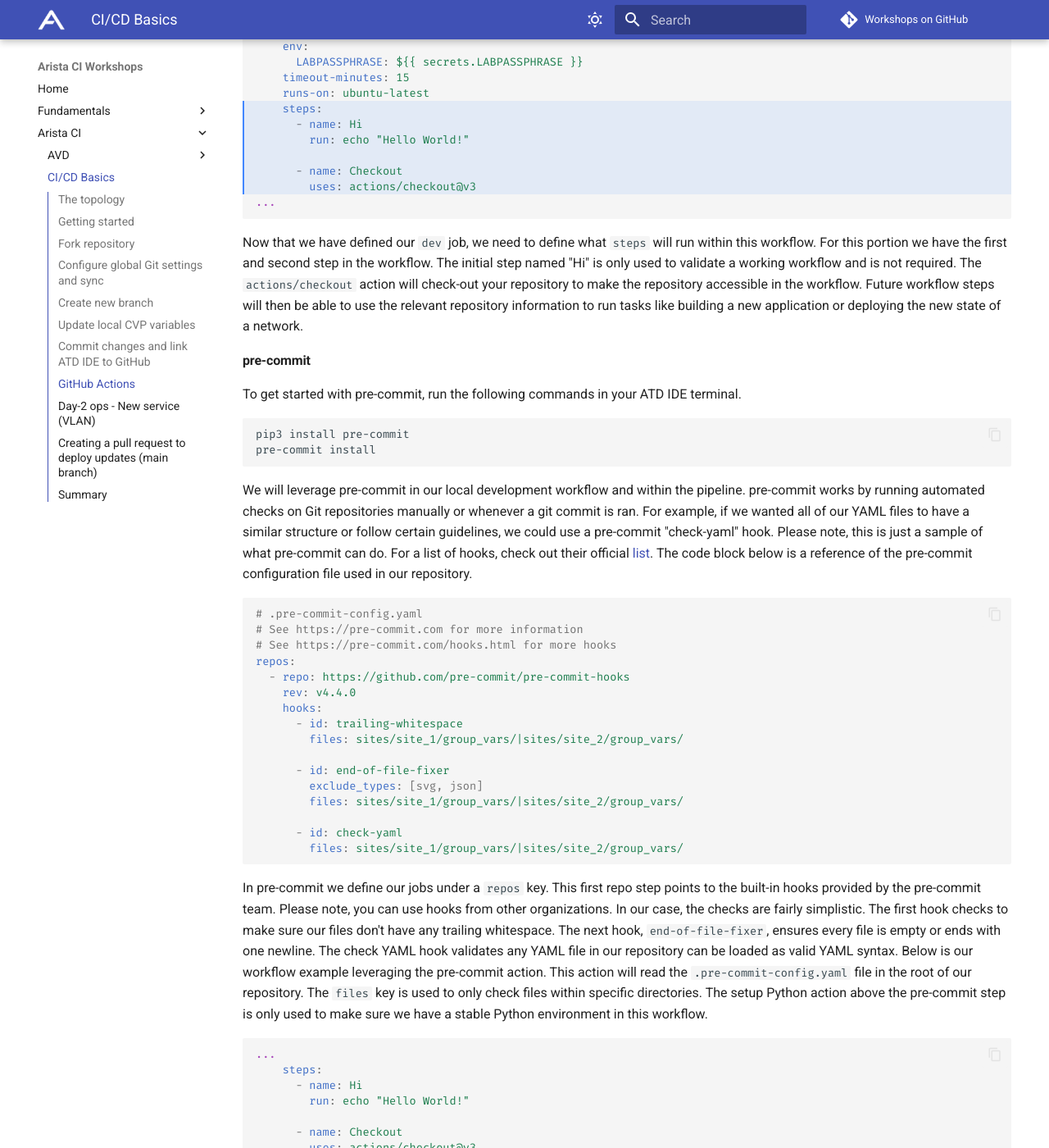
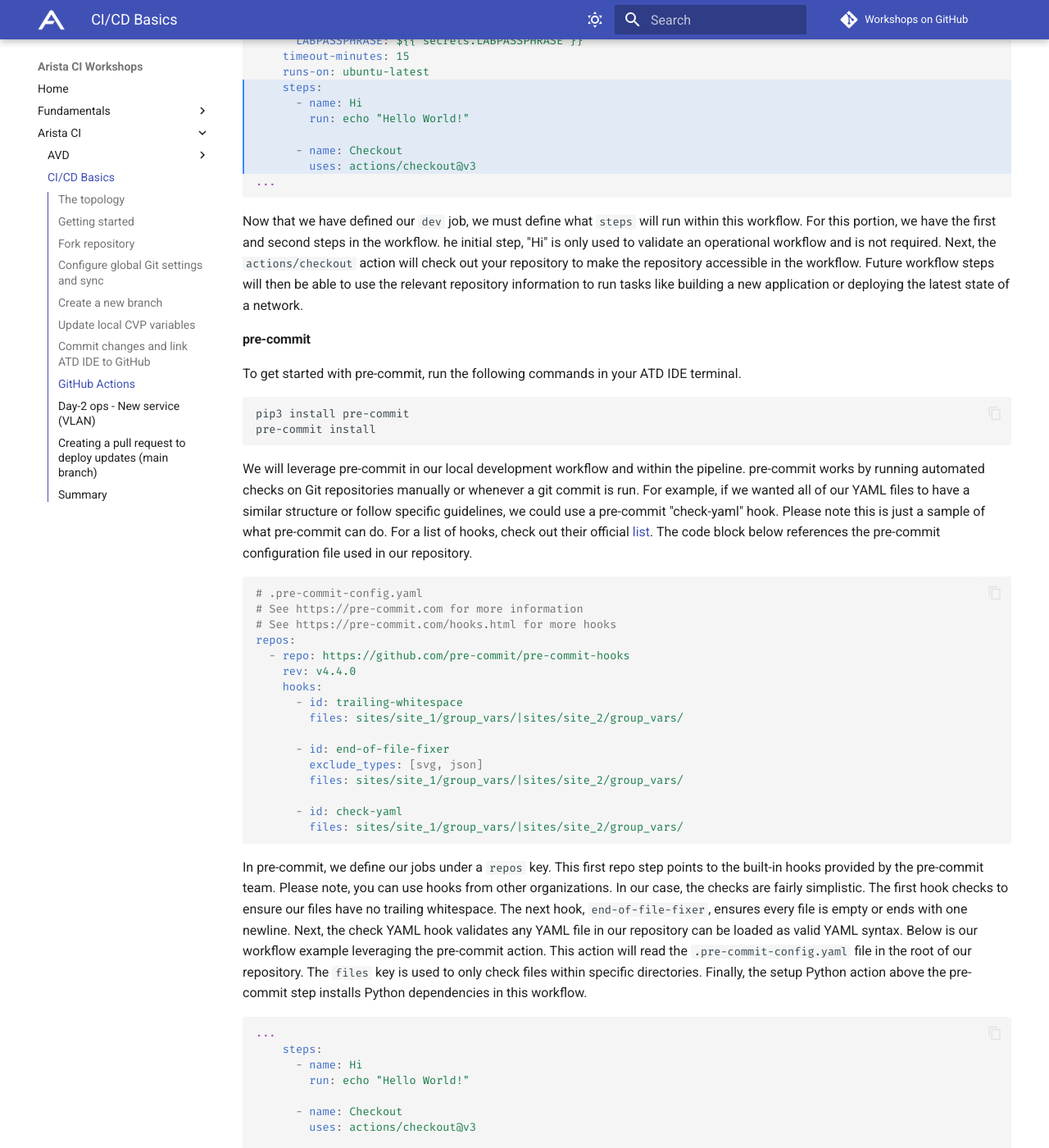
Before and after one commit to aristanetworks/avd-workshops, an MkDocs documentation site: the page built from workshops/cicd-basics.md, in a window 1280 px wide and 1400 px high, scrolled down 8107 px. Shown: the whole window at 82% size. Built offline with MkDocs 1.6.1 and Material for MkDocs 9.7.7, drawn with Linux system fonts in a browser that asks for light colours; comment, search, counter and statistics services are not loaded; some of the changed text lies outside the part shown.

Commit message:
last updates

````diff
--- a/workshops/cicd-basics.md
+++ b/workshops/cicd-basics.md
@@ -11,7 +11,7 @@
 
 ## The topology
 
-Throughout this section we will make use of the following dual datacenter topology. Click on the image to zoom in for details.
+Throughout this section, we will use the following dual data center topology. Click on the image to zoom in for details.
 
 ![Dual DC Topology](assets/images/dual-dc-topo.svg)
 
@@ -21,7 +21,7 @@
 
 ### Local installation
 
-You must install the base requirements if running outside of the ATD interactive developer environment (IDE).
+If running outside of the ATD interactive developer environment (IDE), you must install the base requirements.
 
 ```shell
 python3 -m venv venv
@@ -105,12 +105,12 @@
 !!! note
     If the Git `user.name` and `user.email` are set, they may be skipped. You can check this by running the `git config --list` command.
 
-## Create new branch
+## Create a new branch
 
 In a moment, we will be deploying changes to our environment. In reality, updates to a code repository would be done from a development or feature branch. We will follow this same workflow.
 
 !!! note
-    This example will use the branch name of `dc-updates`, if you use your own naming scheme, make sure to make the appropriate updates.
+    This example will use the branch name `dc-updates`. If you use a different branch name, update the upcoming examples appropriately.
 
 ```shell
 git checkout -b dc-updates
@@ -151,7 +151,7 @@
 
 ## Commit changes and link ATD IDE to GitHub
 
-We have two changes in our `hosts.yml` files for production and development environments. The following can be executed from the terminal or GUI interface.
+You can run the following commands from the terminal or VS Code interface.
 
 ```shell
 git add .
@@ -168,7 +168,7 @@
 
 ### Workflow file
 
-GitHub actions are defined within the `.github/workflows` directory of our code repository.
+GitHub actions are defined within our code repository's `.github/workflows` directory.
 
 ```yaml
 # dev.yml
@@ -181,7 +181,7 @@
 ...
 ```
 
-At the highest level of our workflow file, we set the `name` of the workflow. This version of our workflow file represents any pushes that do not go to the main branch. We would like our test or development workflow to start whenever we make any pushes or changes to any branches ***not*** named main. We can control this by setting the `on.push.branches-ignore` variable to main.
+At the highest level of our workflow file, we set the `name` of the workflow. This version of our workflow file represents any pushes that do not go to the main branch. For example, we would like our test or development workflow to start whenever we push or change any branches ***not*** named main. We can control this by setting the `on.push.branches-ignore` variable to main.
 
 ```yaml hl_lines="7-12"
 ...
@@ -199,7 +199,7 @@
 ...
 ```
 
-In the next portion of the workflow file we define a dictionary of `jobs`. For this example we will only use one job with multiple steps. We set the ATD credential as an environment variable that will be available for our future steps. The `timeout-minutes` variable is optional and is only included to make sure we remove and long-running workflows. In reality, this workflow should come nowhere near the 15 minute mark. Any more than that and it should signal to us that there is a problem in the workflow. At the end of this code block we can see the `runs-on` key. This workflow uses the `ubuntu-latest` flavor but other options are available. For example, we can use a Windows, Ubuntu, or macOS runner.
+In the next portion of the workflow file, we define a dictionary of `jobs`. For this example, we will only use one job with multiple steps. We set the ATD credential as an environment variable that will be available for our future steps. The `timeout-minutes` variable is optional and only included to ensure we remove any long-running workflows. This workflow should come nowhere near the 15-minute mark. Any more than that, and it should signal to us that there is a problem in the workflow. We can see the `runs-on` key at the end of this code block. This workflow uses the `ubuntu-latest` flavor, but other options are available. For example, we can use a Windows, Ubuntu, or macOS runner.
 
 ```yaml hl_lines="8-13"
 ...
@@ -218,7 +218,7 @@
 ...
 ```
 
-Now that we have defined our `dev` job, we need to define what `steps` will run within this workflow. For this portion we have the first and second step in the workflow. The initial step named "Hi" is only used to validate a working workflow and is not required. The `actions/checkout` action will check-out your repository to make the repository accessible in the workflow. Future workflow steps will then be able to use the relevant repository information to run tasks like building a new application or deploying the new state of a network.
+Now that we have defined our `dev` job, we must define what `steps` will run within this workflow. For this portion, we have the first and second steps in the workflow. he initial step, "Hi" is only used to validate an operational workflow and is not required. Next, the `actions/checkout` action will check out your repository to make the repository accessible in the workflow. Future workflow steps will then be able to use the relevant repository information to run tasks like building a new application or deploying the latest state of a network.
 
 #### pre-commit
 
@@ -229,7 +229,7 @@
 pre-commit install
 ```
 
-We will leverage pre-commit in our local development workflow and within the pipeline. pre-commit works by running automated checks on Git repositories manually or whenever a git commit is ran. For example, if we wanted all of our YAML files to have a similar structure or follow certain guidelines, we could use a pre-commit "check-yaml" hook. Please note, this is just a sample of what pre-commit can do. For a list of hooks, check out their official [list](https://pre-commit.com/hooks.html). The code block below is a reference of the pre-commit configuration file used in our repository.
+We will leverage pre-commit in our local development workflow and within the pipeline. pre-commit works by running automated checks on Git repositories manually or whenever a git commit is run. For example, if we wanted all of our YAML files to have a similar structure or follow specific guidelines, we could use a pre-commit "check-yaml" hook. Please note this is just a sample of what pre-commit can do. For a list of hooks, check out their official [list](https://pre-commit.com/hooks.html). The code block below references the pre-commit configuration file used in our repository.
 
 ```yaml
 # .pre-commit-config.yaml
@@ -250,7 +250,7 @@
         files: sites/site_1/group_vars/|sites/site_2/group_vars/
 ```
 
-In pre-commit we define our jobs under a `repos` key. This first repo step points to the built-in hooks provided by the pre-commit team. Please note, you can use hooks from other organizations. In our case, the checks are fairly simplistic. The first hook checks to make sure our files don't have any trailing whitespace. The next hook, `end-of-file-fixer`, ensures every file is empty or ends with one newline. The check YAML hook validates any YAML file in our repository can be loaded as valid YAML syntax. Below is our workflow example leveraging the pre-commit action. This action will read the `.pre-commit-config.yaml` file in the root of our repository. The `files` key is used to only check files within specific directories. The setup Python action above the pre-commit step is only used to make sure we have a stable Python environment in this workflow.
+In pre-commit, we define our jobs under a `repos` key. This first repo step points to the built-in hooks provided by the pre-commit team. Please note, you can use hooks from other organizations. In our case, the checks are fairly simplistic. The first hook checks to ensure our files have no trailing whitespace. The next hook, `end-of-file-fixer`, ensures every file is empty or ends with one newline. Next, the check YAML hook validates any YAML file in our repository can be loaded as valid YAML syntax. Below is our workflow example leveraging the pre-commit action. This action will read the `.pre-commit-config.yaml` file in the root of our repository. The `files` key is used to only check files within specific directories. Finally, the setup Python action above the pre-commit step installs Python dependencies in this workflow.
 
 ```yaml hl_lines="9-13"
 ...
@@ -349,7 +349,7 @@
 
 #### Check file changes to speed up the pipeline
 
-At the moment, our workflow will build and deploy configurations for both sites. This is true even if we only have changes relevant to one site. We can use a path filter to check if changes within specific directories have been modified -signaling to us that a new build and deployment is required. Please take note of the `id` key, this will be referenced in our upcoming workflow steps leveraging Docker Compose.
+Currently, our workflow will build and deploy configurations for both sites. This is true even if we only have changes relevant to one site. We can use a path filter to check if changes within specific directories have been modified, signaling that a new build and deployment are required. Please take note of the `id` key. This will be referenced in our upcoming workflow steps leveraging Docker Compose.
 
 ```yaml
 ...
@@ -376,7 +376,7 @@
 
 #### Containers and Docker Compose
 
-The final steps in our workflow leverages containers and Docker Compose. Containers are a great way to create environments that can be shared across team members or in our case, the CI/CD workflow. The container is already created and hosted on Docker Hub. You can think of this container as the runner for our AVD workflows. If this container was not leveraged in the workflow, we would have to install all requirements during each run of the pipeline, possibly increasing the amount of time the pipeline takes to complete.
+The final steps in our workflow leverage containers and Docker Compose. Containers are a great way to create environments that can be shared across team members or, in our case, the CI/CD workflow. The container is already made and hosted on Docker Hub. You can think of this container as the runner for our AVD workflows. If this container was not leveraged in the workflow, we would have to install all requirements during each pipeline run, possibly increasing the pipeline's completion time.
 
 ```docker
 # Dockerfile
@@ -389,9 +389,9 @@
 WORKDIR /app
 ```
 
-The code block above is the Dockerfile that was used to build the runner in this workflow. We start with a base container of `python:3.9.16-slim`, we then copy any additional python requirements. The last few steps install the requirements with pip and Ansible Galaxy.
+The code block above is the Dockerfile used to build the runner in this workflow. We start with a base container of `python:3.9.16-slim`. We then copy any additional Python requirements. The last few steps install the requirements with pip and Ansible Galaxy.
 
-Docker compose is used to define the deployment of our AVD runner in the `docker-compose.yml` file at the root of our repository. This is optional but allows for a cleaner definition of our container instead of using a long winded `docker run` command.
+Docker compose defines the deployment of our AVD runner in the `docker-compose.yml` file at the root of our repository. This is optional but allows for a cleaner container definition instead of using a long-winded `docker run` command.
 
 ```yaml
 # docker-compose.yml
@@ -407,7 +407,7 @@
       - LABPASSPHRASE=$LABPASSPHRASE
 ```
 
-The `version` key is used to associate this Docker Compose file with a specific version of the Docker API. We then define a list of `services` (containers). Within the `atd-cicd` object, we define the container name and a volume or files to pass along to the container. The `image` key points to the public location of the container. Docker Compose will look at Docker Hub first by default for a particular container image. The last key of `environment` passes an environment variable in our workflow to the container. You may recall this is the secrets variable we set within our actions and in the GitHub Actions file. The code block below lists the final steps in our workflow with Docker Compose and our container. The commands in our steps should be familiar with the make commands we used in the AVD workshop.
+The `version` key associates this Docker Compose file with a specific version of the Docker API. We then define a list of `services` (containers). Within the `atd-cicd` object, we define the container name and volume (files) to pass along to the container. The `image` key points to the public location of the container. Docker Compose will look at Docker Hub first by default for a particular container image. The last key of `environment` passes an environment variable in our workflow to the container. This is the secrets variable we set within our actions and in the GitHub Actions file. The code block below lists the final steps in our workflow with Docker Compose and our container. The commands in our steps should be familiar with the make commands we used in the AVD workshop.
 
 ```yaml
 ...
@@ -427,9 +427,9 @@
         run: docker-compose -f "docker-compose.yml" down
 ```
 
-The test configuration steps have the conditional key of `if`. This maps to each paths filter check step we used earlier. For example, the first path check has an `id` of `filter-site1`. We can reference the `id` in our workflow as `steps.filter-site1.outputs.workflows`. If this is set to `true`, a change was registered in our check and the test build step for site 1 will run.
+The test configuration steps have the conditional key of `if`. This maps to each path filter check step we used earlier. For example, the first path check has an `id` of `filter-site1`. We can reference the `id` in our workflow as `steps.filter-site1.outputs.workflows`. If this is set to `true`, a change was registered in our check and the test build step for site 1 will run.
 
-At this point, make sure the both workflows within the `.github/workflows` directory are ***not*** commented out. Example of the `dev.yml` file is below.
+At this point, make sure both workflows within the `.github/workflows` directory are ***not*** commented out. An example of the `dev.yml` file is below.
 
 ??? ".github/workflows/dev.yml"
     ```yaml
@@ -493,7 +493,7 @@
 
 ## Day-2 ops - New service (VLAN)
 
-This example workflow will add two new VLANs to our sites. One for site 1 and 2. Site 1 will add VLAN 30 and site 2 will add VLAN 50. Example of the updated group_vars is below. The previous workshop modified the configuration of our devices directly through eAPI. This example will leverage GitHub actions with CloudVision to update our nodes. The provisioning with CVP will also create a new container topology and configlet assignment per device. For starters, we can update site 1.
+This example workflow will add two new VLANs to our sites—one for sites 1 and 2. Site 1 will add VLAN 25, and site 2 will add VLAN 45. An example of the updated group_vars is below. The previous workshop modified the configuration of our devices directly through eAPI. This example will leverage GitHub actions with CloudVision to update our nodes. The provisioning with CVP will also create a new container topology and configlet assignment per device. For starters, we can update site 1.
 
 ??? "sites/site_1/group_vars/SITE1_FABRIC_SERVICES.yml"
     ```yaml
@@ -620,7 +620,7 @@
 git push
 ```
 
-Once this is complete, the GitHub actions will show changes on both site 1 and 2.
+Once complete, the GitHub actions will show changes on sites 1 and 2.
 
 ![Actions](assets/images/actions-both.png)
 
@@ -684,7 +684,7 @@
 
 ## Summary
 
-Congratulations, you have successfully deployed a CI/CD pipeline with GitHub Actions. Feel free to make additional changes to the sites or extend the testing pieces.
+At this point, this will kick off our second workflow against the main branch. This workflow will build and deploy our updates with CVP. If you go to the "Provisioning" tab of CVP, you should be able to see tasks and pending changes. This workflow will automatically run any pending tasks for us. We can optionally connect to one of the spines at either site to see the new VLANs.
 
 !!! note
-    If your topology shuts down or time elapsed, you must install the requirements, git configuration, and GitHub authentication.
+    If your topology shuts down or time elapses, you must install the requirements, git configuration, and GitHub authentication.
````
Also changed, not shown: other parts of workshops/cicd-basics.md (+5 -5 lines).
